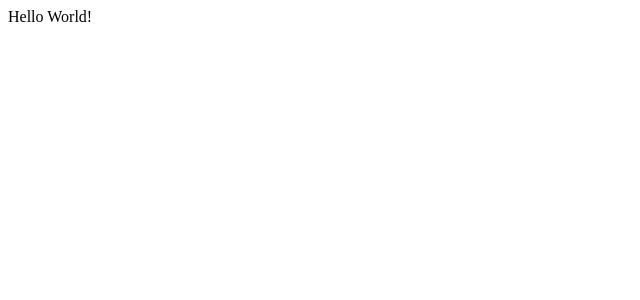
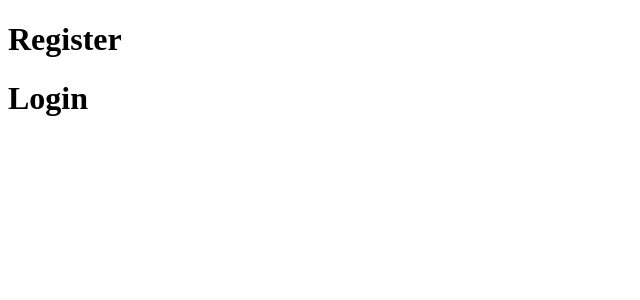
Before and after one commit to alan-nascimento/bubber-web, a React (Create React App) app: page / in a window 1280 px wide. Shown: the top 300 px of the page, without its empty margins (0-640 px from the left). Built offline with nearby package versions, Linux system fonts and the light colour scheme.

Commit message:
Adding babel root import

```diff
--- /dev/null
+++ b/config-overrides.js
@@ -0,0 +1,10 @@
+const { addBabelPlugin, override } = require('customize-cra');
+
+module.exports = override(
+  addBabelPlugin([
+    'babel-plugin-root-import',
+    {
+      rootPathSuffix: 'src',
+    },
+  ])
+);
--- a/src/App.js
+++ b/src/App.js
@@ -1,7 +1,14 @@
 import React from 'react';
 
+import { SignUp, SignIn } from '~/pages';
+
 function App() {
-  return <div>Hello World!</div>;
+  return (
+    <>
+      <SignUp />
+      <SignIn></SignIn>
+    </>
+  );
 }
 
 export default App;
--- a/src/pages/SignIn/SignIn.js
+++ b/src/pages/SignIn/SignIn.js
@@ -1,5 +1,5 @@
 import React from 'react';
 
-export default function Login() {
+export default function SignIn() {
   return <h1>Login</h1>;
 }
--- a/src/pages/index.js
+++ b/src/pages/index.js
@@ -1,2 +1,2 @@
-export { default as Login } from './Login/Login';
-export { default as Signup } from './SignUp/SignUp';
+export { default as SignIn } from './SignIn/SignIn';
+export { default as SignUp } from './SignUp/SignUp';
```
Also changed, not shown: jsconfig.json (added, +8 -0 lines), package.json (+9 -4 lines), src/routes/Routes.js (added), 1 other file (tests, documents, lock files or other folders).
